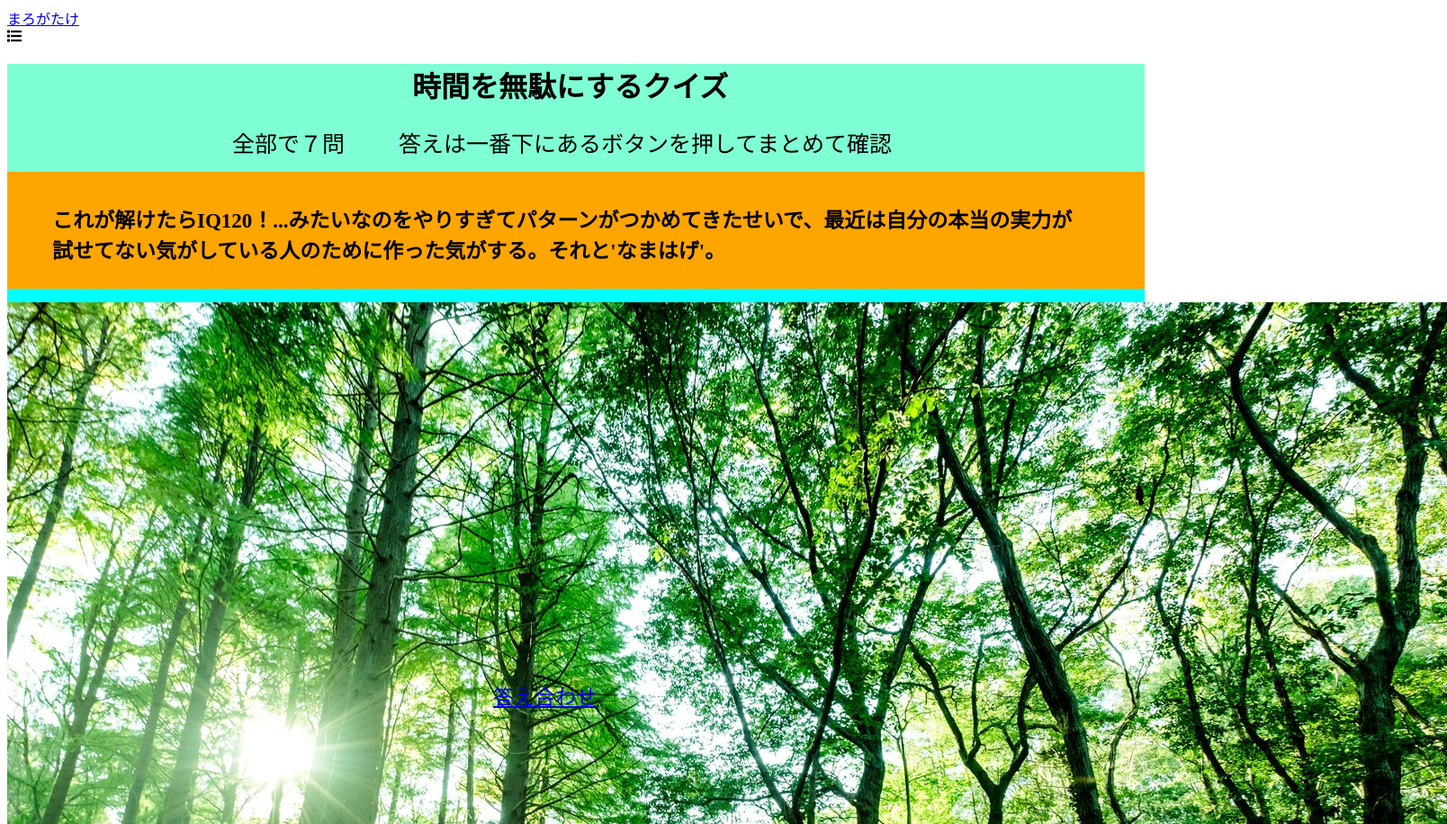
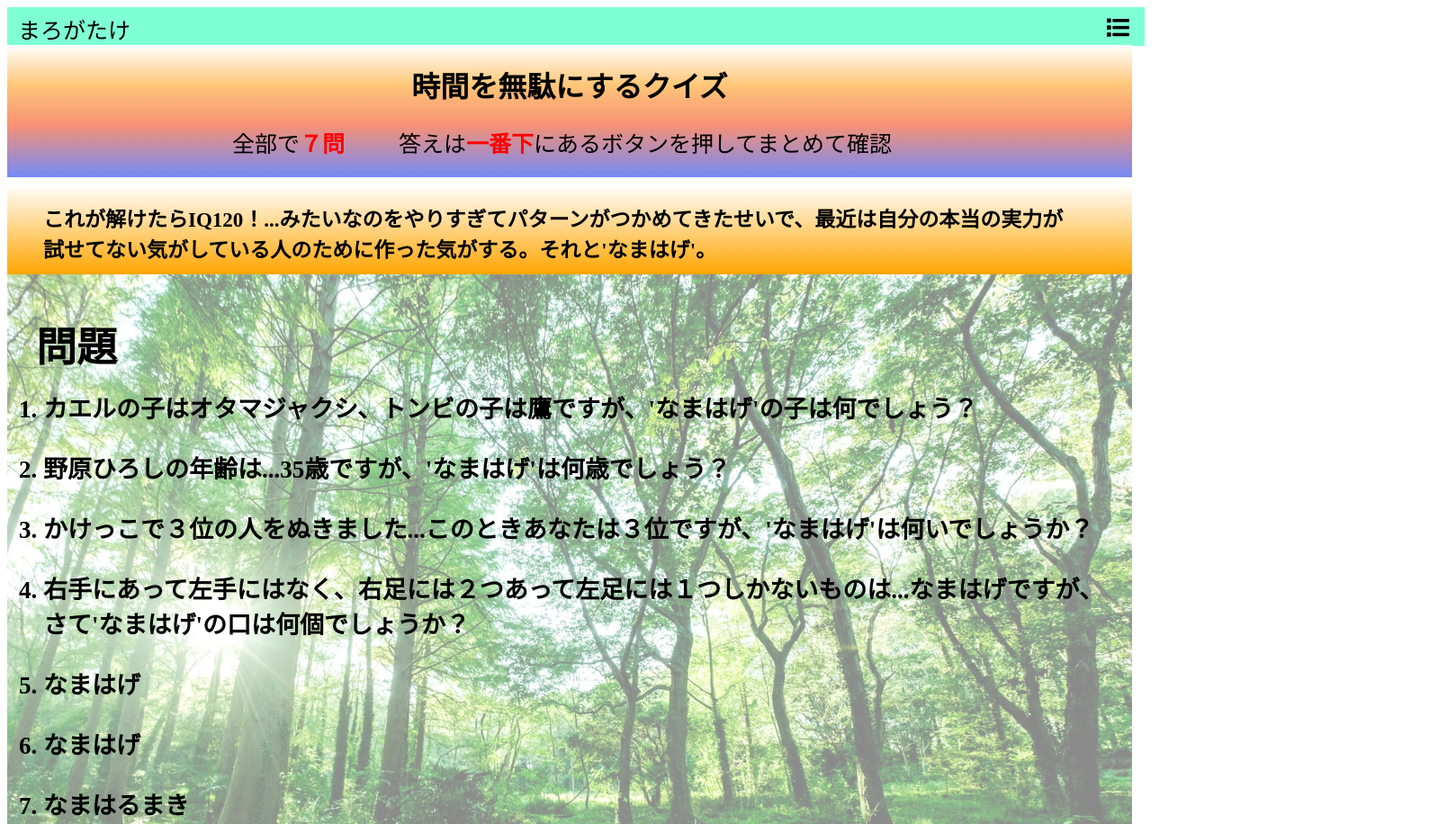
Before and after one commit to ritsuemon/maro, a plain HTML site: page index.html in a window 1280 px wide. Shown: the top 916 px of the page at 90% size, 1608 px wide, since content can reach past the window. Drawn offline with Linux system fonts and the light colour scheme.

Commit message:
Update stylesheet.css

```diff
--- a/stylesheet.css
+++ b/stylesheet.css
@@ -1,43 +1,137 @@
+.title_list{
+
+  background: #7fffd4;
+  padding-bottom: 43px;
+}
+.title0{
+  position: absolute;
+  top: 14px;
+  left: 20px;
+  font-size: 25px;
+  color: #ffffff;
+}
+
+.title0 a{
+  color:#000;
+  text-decoration: none;
+}
+
+#ber{
+  position: absolute;
+  top: 18px;
+  right: 25px;
+  font-size: 25px;
+}
+
+#open{
+  background: #fff;
+}
+
+.menu{
+  position: absolute;
+  z-index: 3;
+  list-style: none;
+  top: 45px;
+  right: 12px;
+  font-size: 30px;
+　background: #fff;
+}
+
+#open a{
+  text-decoration: none;
+  background: #fff;
+}
+
+
 .header{
-  background:#7fffd4;
-  height:120px;
-  width:auto;
+  position: absolute;
+  top: 50px;
+  background: -moz-linear-gradient(top, #FFF, #FFC778 30%, #F89174 60%, #748af8);
+  background: -webkit-linear-gradient(top, #FFF, #FFC778 30%, #F89174 60%, #748af8);
+  background: linear-gradient(to bottom, #FFF, #FFC778 30%, #F89174 60%, #748af8);
+  width:1250px;
+  padding-bottom: 20px;
+  text-align: center;
 }
-.title{
-  margin-left:450px;
-}
+
+
 .message0{
  margin-left: 180px
 }
+
 .message0 li{
   list-style:none;
   float:left;
   padding:1px 30px;
   font-size: 25px
+}
 
+.message0 span{
+  color: red;
+    font-weight: bold;
 }
+
 .message_holder{
+  position: absolute;
+  top: 175px;
   height:100px;
-  background-color: #ffa500;
-  padding: 15px 10px;
+  background: -moz-linear-gradient(bottom,#ffa500,#fff);
+  background: -webkit-linear-gradient(bottom, #ffa500,#fff);
+  background: linear-gradient(to top, #ffa500,#ffffff);
+  margin-top: 30px;
+  width: 1250px;
 }
+
 .message1{
   margin-top: 20px;
   margin-left:40px;
   font-size: 23px;
 }
+
 .quiz{
-  background:#00ffff;
   height:340px;
   font-size: 25px;
   padding-top: 15px;
-  padding-bottom:80px;
+  padding-bottom:88px;
 }
+
+.quiz img{
+  position: absolute;
+  top: 305px;
+  width:1250px;
+  opacity:0.46;
+}
+
+.quiz h1{
+  position: absolute;
+  top: 320px;
+  left: 40px;
+  font-size: 45px;
+}
+
+.thelist{
+  position: absolute;
+  top: 380px;
+
+}
+
 .quiz li{
-  padding-top: 10px;
+  top: 10px;
+  padding-top: 28px;
+  font-size: 27px;
+  font-weight: bold;
 }
+
 .answer{
+  position: relative;
+  top: 500px;
   margin-left: 540px;
-  font-size: 23px;
   height:50px
 }
+
+.answer a{
+  font-size: 30px;
+  text-decoration: none;
+  color: red;
+  font-weight: bold;
+}
```
